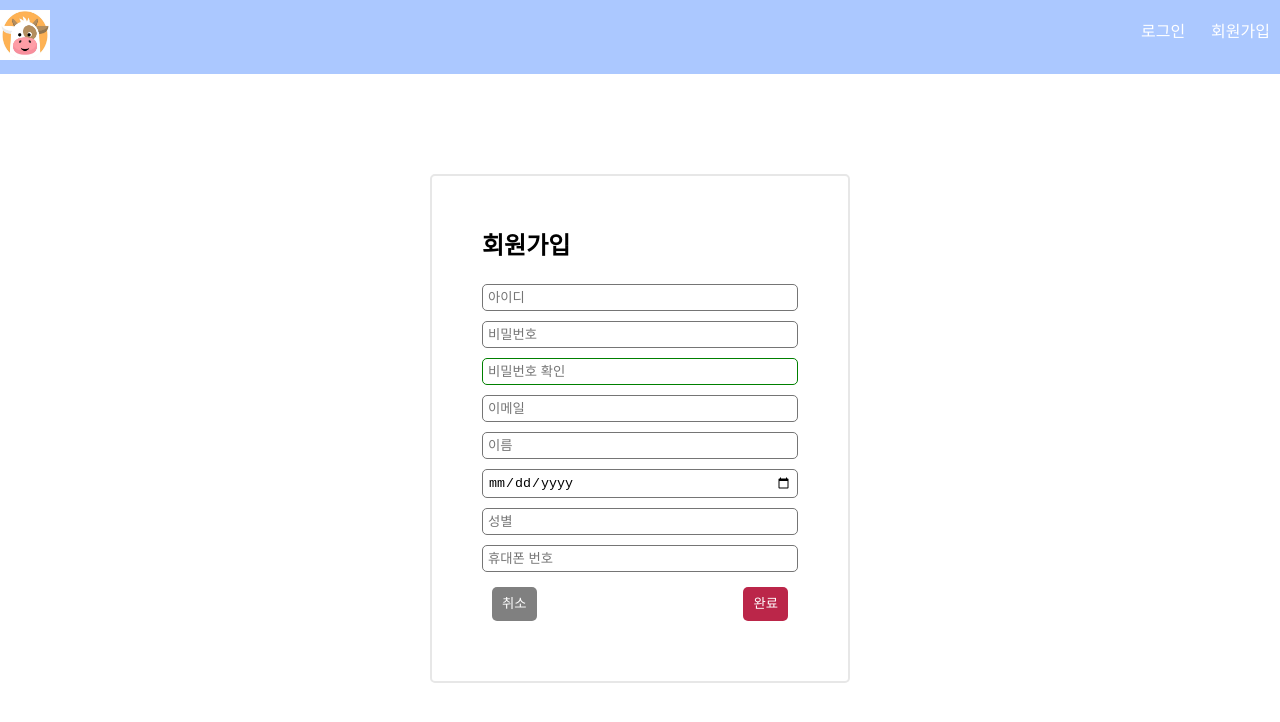
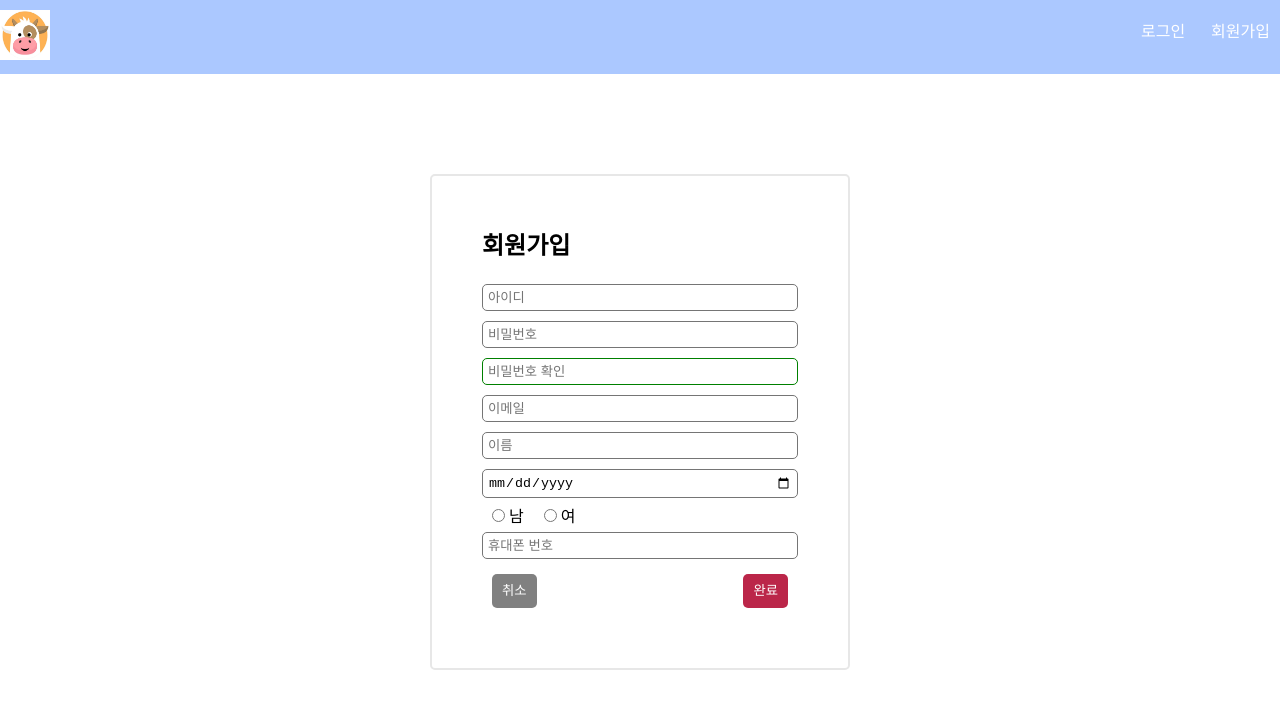
Before and after one commit to 0214kbs/Nextjs-boilerplate, a Next.js app: page /signup in a window 1280 px wide. Shown: the top 722 px of the page. Built offline with nearby package versions, Linux system fonts and the light colour scheme.

Commit message:
feat: signup type 적용

```diff
--- a/src/pageComponents/signup/Signup.layout.tsx
+++ b/src/pageComponents/signup/Signup.layout.tsx
@@ -10,7 +10,11 @@ const SignupLayout = styled.form<any>`
 `;
 
 const StyledButtonList = styled.div`
-  display:flex;
+  display: flex;
   justify-content: space-between;
-`
-export { SignupLayout, StyledButtonList };
+`;
+
+const StyledGenderLabel = styled.label`
+  margin: 0px 10px;
+`;
+export { SignupLayout, StyledButtonList, StyledGenderLabel };
--- a/src/pageComponents/signup/index.tsx
+++ b/src/pageComponents/signup/index.tsx
@@ -1,10 +1,9 @@
 "use client";
 import React, { useState } from "react";
 import { useRouter } from "next/navigation";
-import { SignupLayout, StyledButtonList } from "./Signup.layout";
+import { SignupLayout, StyledButtonList, StyledGenderLabel } from "./Signup.layout";
 import Button from "@/components/button";
 import Input from "@/components/input";
-import useInputHook from "@/hooks/useInputHook";
 import useLoginStore from "@/stores/useLoginStore";
 
 const Signup = () => {
@@ -39,6 +38,7 @@ const Signup = () => {
       console.log("check password");
     }
   };
+
   return (
     <>
       <SignupLayout onSubmit={onSubmit}>
@@ -58,7 +58,12 @@ const Signup = () => {
         <Input type="text" name="email" placeholder="이메일" />
         <Input type="text" name="name" placeholder="이름" />
         <Input type="date" name="birth" placeholder="생년월일" />
-        <Input type="text" name="gender" placeholder="성별" />
+        <StyledGenderLabel>
+          <input type="radio" name="gender" value="남" /> 남
+        </StyledGenderLabel>
+        <StyledGenderLabel>
+          <input type="radio" name="gender" value="여" /> 여
+        </StyledGenderLabel>
         <Input type="text" name="phone" placeholder="휴대폰 번호" />
 
         <StyledButtonList>
```
